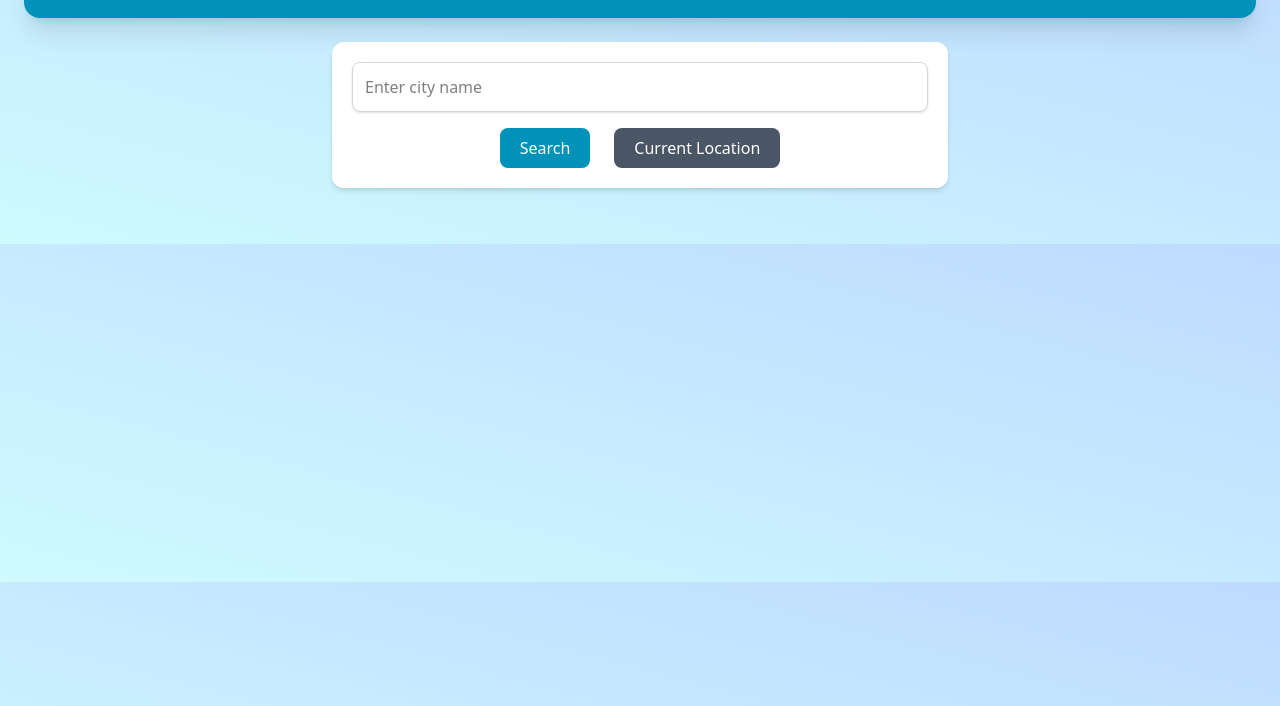
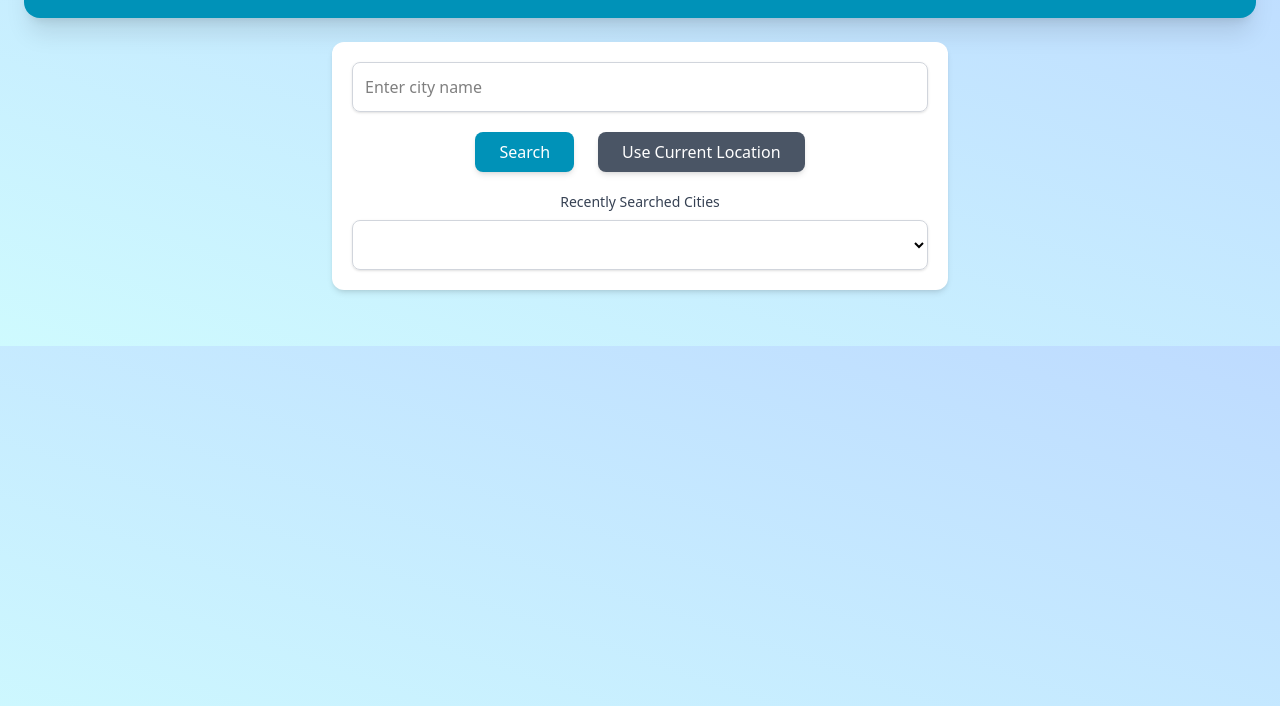
Before and after one commit to ajmeriunnisa/Weather-Forecast-Apllication, a website: page index.html in a window 1280 px wide. Shown: the part 94-800 px from the top of the page. Drawn offline with Linux system fonts and the light colour scheme.

Commit message:
added dropdown for the recent cities

```diff
--- a/index.html
+++ b/index.html
@@ -18,14 +18,24 @@
 
  <!-- Input Section -->
   <section class="bg-white rounded-xl p-5 shadow-md mb-8 w-[50%] mx-auto">
-    <div class="flex flex-col gap-4 items-center">
+    <div class="flex flex-col gap-5 items-center">
       <input id="cityInput" type="text" placeholder="Enter city name" class="w-full p-3 border border-gray-300 rounded-lg shadow-sm focus:outline-none focus:border-cyan-400 focus:border-2">
       <div class="flex gap-6">
-      <button id="searchBtn" class="bg-cyan-600 text-white px-5 py-2 rounded-lg hover:bg-cyan-700">Search</button>
-      <button id="currentBtn" class="bg-gray-600 text-white px-5 py-2 rounded-lg hover:bg-gray-700">Current Location</button>
+      <button id="searchBtn" class="bg-cyan-600 text-white px-6 py-2 rounded-lg hover:bg-cyan-700 shadow-md">Search</button>
+      <button id="currentBtn" class="bg-gray-600 text-white px-6 py-2 rounded-lg hover:bg-gray-700 shadow-md">Use Current Location</button>
       </div>
       </div>
+
+      <!-- Recent Cities Dropdown -->
+       <div id="recentCitiesContainer" class="mt-5 text-center ">
+        <label for="recentCities" class="block font-medium text-sm text-gray-700 mb-2">Recently Searched Cities</label>
+        <select id="recentCities" class="w-full mx-auto p-3 border border-gray-300 rounded-lg shadow-sm">
+          <!-- JS will add options -->
+        </select>
+       </div>
   </section>
+
+  <!--  -->
 
 
 
```
Also changed, not shown: src/output.css.
